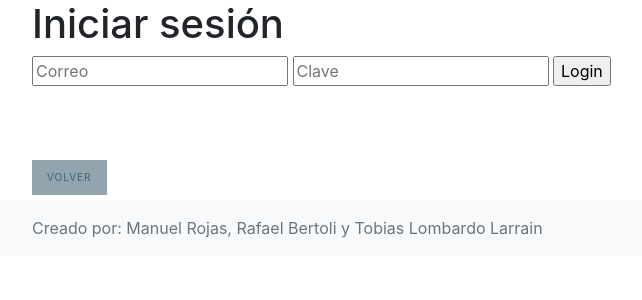
After one commit to mugen-2/DSSD, a Flask app: page /iniciar_sesion in a window 1280 px wide. The commit adds this page. Shown: the top 300 px of the page, without its empty margins (53-695 px from the left). Run offline with Flask 2, Linux system fonts and the light colour scheme; some libraries are stand-ins or nearby versions.

Commit message:
login listo

```diff
--- /dev/null
+++ b/app/resources/auth.py
@@ -0,0 +1,36 @@
+from os import environ, urandom
+from flask import redirect, render_template, request, url_for, abort, session, flash,current_app
+from sqlalchemy.sql.expression import true
+from sqlalchemy.util.langhelpers import NoneType
+#from app.db import connection
+from werkzeug.security import check_password_hash, generate_password_hash
+from flask_login import login_user, logout_user, login_required
+from app.models.user import User
+
+import json
+import requests
+from oauthlib.oauth2 import WebApplicationClient
+
+def login():
+    return render_template("auth/login.html")
+
+# Funcion de autenticacion de sesion y logueo
+def authenticate():
+    email = request.form.get('email')
+    password = request.form.get('password')
+    #recordar = request.form.get('recordar')
+    user = User.query.filter_by(email=email).first()
+
+    if user and check_password_hash(user.password, password):
+
+        flash('Se ha logueado correctamente')
+        login_user(user)
+        return redirect(url_for("home"))
+    else:
+        flash('credenciales invalidas, intente nuevamente')
+        return redirect(url_for("auth_login"))
+
+@login_required
+def logout():
+    logout_user()
+    return redirect(url_for("auth_login"))
--- /dev/null
+++ b/app/templates/auth/login.html
@@ -0,0 +1,15 @@
+{% extends "layout.html" %}
+{% block title %}Login{% endblock %}
+{% block head %}
+  {{ super() }}
+{% endblock %}
+{% block content %}
+  <h1>Iniciar sesión</h1>
+  <form action="{{ url_for('auth_authenticate') }}" method="POST">
+    <input name="email" placeholder="Correo" required/>
+    <input type="password" name="password" placeholder="Clave" required/>
+    <input type="submit" value="Login">
+  </form>
+  <br>
+  <a href="{{ url_for('home') }}" class="link">Volver</a>
+{% endblock %}
--- a/app/templates/layout.html
+++ b/app/templates/layout.html
@@ -10,14 +10,38 @@
   </head>
 
   <body>
+
+    {% if current_user.is_authenticated %}
+      <br>
+      <div class="container">
+      <div class="dropdown">
+        <button class="btn btn-secondary dropdown-toggle" type="button" id="dropdownMenuButton" data-toggle="dropdown" aria-haspopup="true" aria-expanded="false">
+          {{current_user.username}}
+        </button>
+        <div class="dropdown-menu" aria-labelledby="dropdownMenuButton">
+          <a class="dropdown-item" href="{{ url_for('auth_logout') }}">Cerrar Sesion</a>
+        </div>
+      </div>
+      </div>
+    {% endif %}
+
+    <div id="content" class="container .bg">
+      {% with messages = get_flashed_messages() %}
+        {% if messages %}
+          <ul class=flashes>
+          {% for message in messages %}
+            <li>{{ message }}</li>
+          {% endfor %}
+          </ul>
+        {% endif %}
+      {% endwith %}
+      {% block content %}
+      {% endblock %}
+    </div>
+
     <script src="https://code.jquery.com/jquery-3.2.1.slim.min.js" integrity="sha384-KJ3o2DKtIkvYIK3UENzmM7KCkRr/rE9/Qpg6aAZGJwFDMVNA/GpGFF93hXpG5KkN" crossorigin="anonymous"></script>
     <script src="https://cdnjs.cloudflare.com/ajax/libs/popper.js/1.12.9/umd/popper.min.js" integrity="sha384-ApNbgh9B+Y1QKtv3Rn7W3mgPxhU9K/ScQsAP7hUibX39j7fakFPskvXusvfa0b4Q" crossorigin="anonymous"></script>
     <script src="https://maxcdn.bootstrapcdn.com/bootstrap/4.0.0/js/bootstrap.min.js" integrity="sha384-JZR6Spejh4U02d8jOt6vLEHfe/JQGiRRSQQxSfFWpi1MquVdAyjUar5+76PVCmYl" crossorigin="anonymous"></script>
-
-    <div id="content" class="container .bg">
-      {% block content %}
-      {% endblock %}
-    </div>
 
     <footer class="footer mt-auto py-3 bg-light">
       <div class="container">
```
Also changed, not shown: app/__init__.py (+11 -16 lines), app/templates/home.html (+6 -2 lines).
